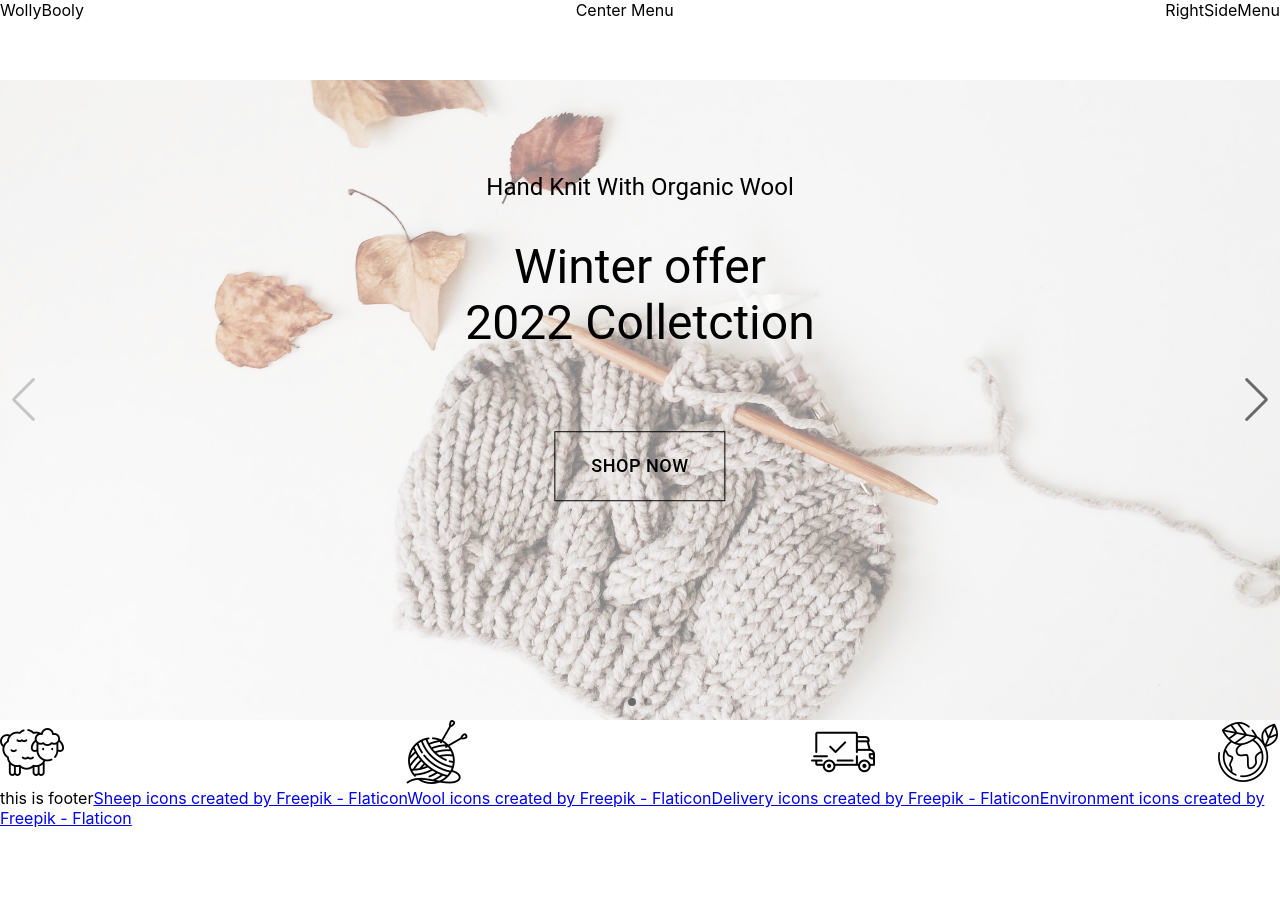
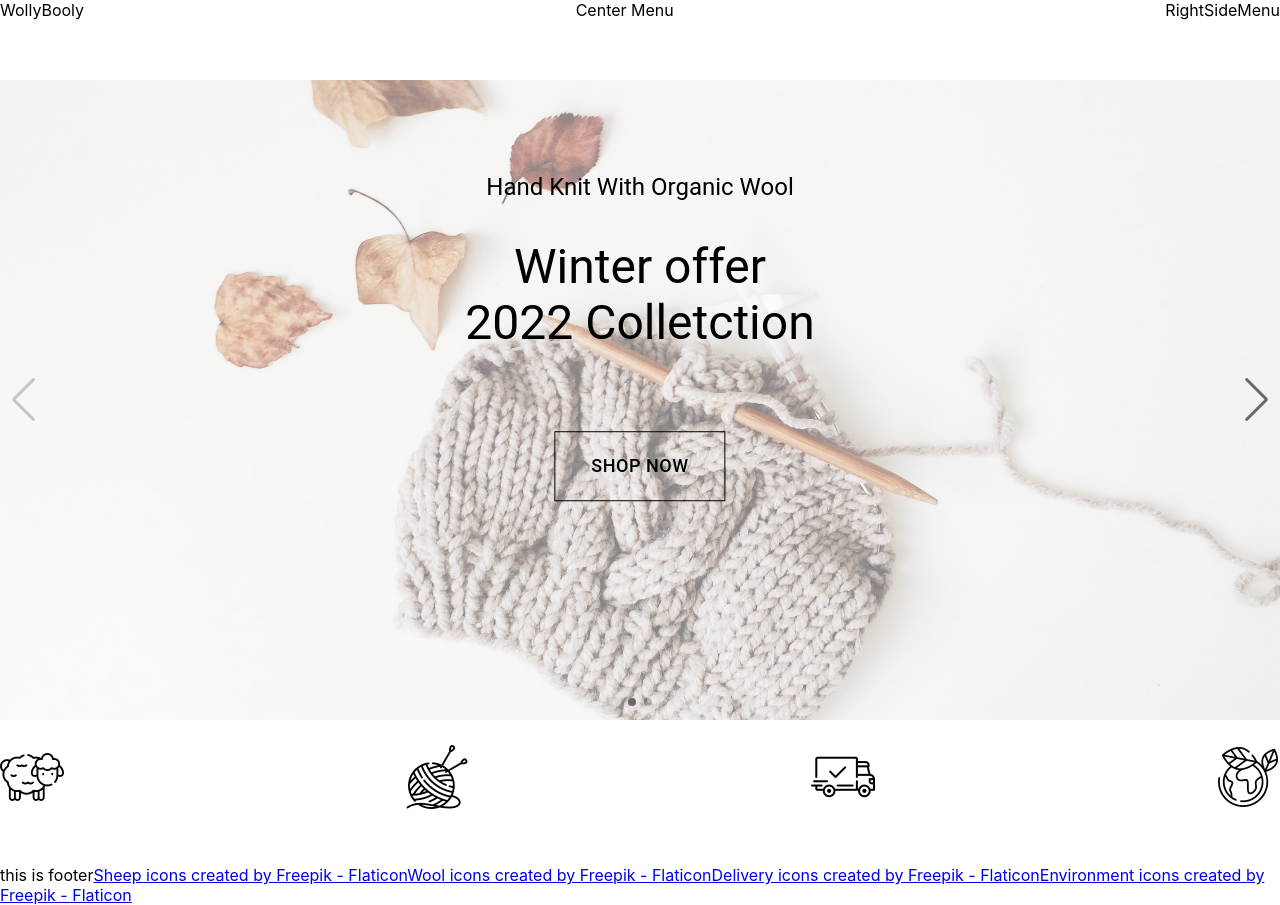
Before and after one commit to GoranAviani/react_web, a React (Create React App) app: page / in a window 1280 px wide. Before the commit the page ends 828 px from the top, so only its background shows below. Built offline with nearby package versions, Linux system fonts and the light colour scheme.

Commit message:
Building index page

```diff
--- a/src/components/QuickFacts/QuickFacts.css
+++ b/src/components/QuickFacts/QuickFacts.css
@@ -1,10 +1,11 @@
 .quickFacts {
     display: flex;
     justify-content: space-between;
+    height: 15vh;
+
 }
 
 .quickFactsInfo {
-
 }
 
 @media screen and (max-width: 600px) {
--- a/src/components/QuickFacts/QuickFacts.js
+++ b/src/components/QuickFacts/QuickFacts.js
@@ -1,13 +1,19 @@
 import React from 'react'
 import './QuickFacts.css'
 import {sheep_64, knitting_64, shipped_64, planet_earth_64} from "../../static/icons/icons";
+import Spacer from "../Spacer";
 
 const QuickFacts = () => {
 
     return (
+        <>
+            <Spacer axis="vertical" size={25}/>
+
             <div className="quickFacts">
+
                 <div className="quickFactsInfo">
                     <img src={sheep_64}/>
+
                 </div>
                 <div>
                     <img src={knitting_64}/>
@@ -22,6 +28,9 @@ const QuickFacts = () => {
 
 
             </div>
+
+        </>
+
     )
 }
 
```
Lines whose indentation alone changed are shown as unchanged.
